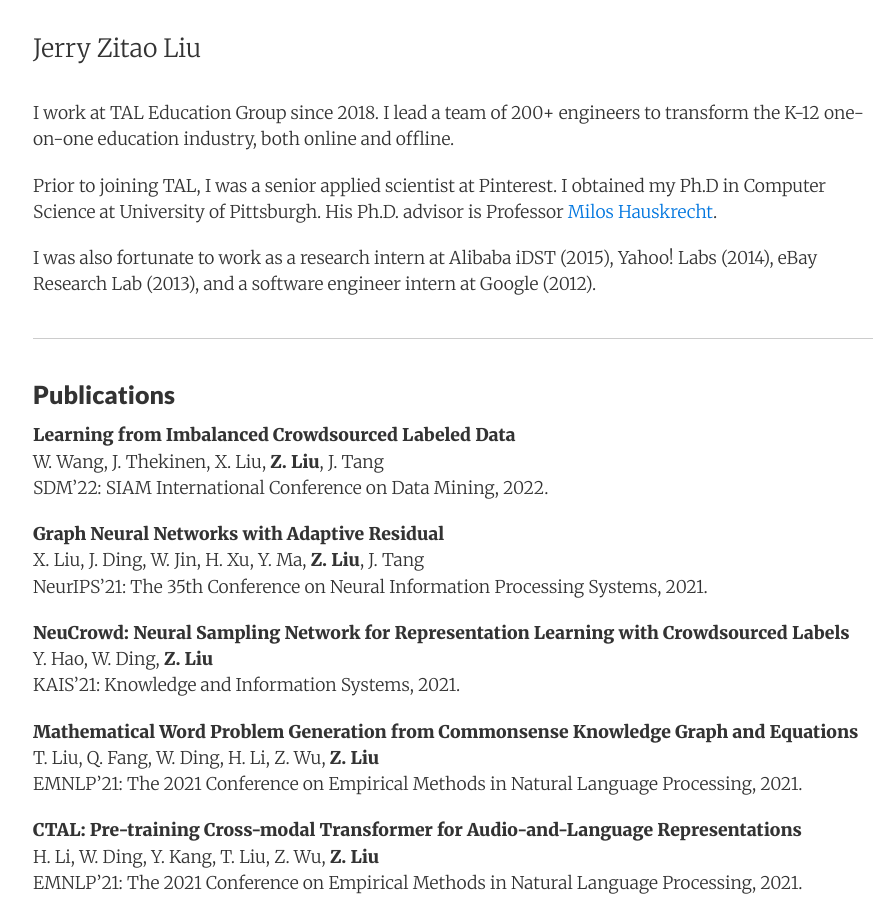
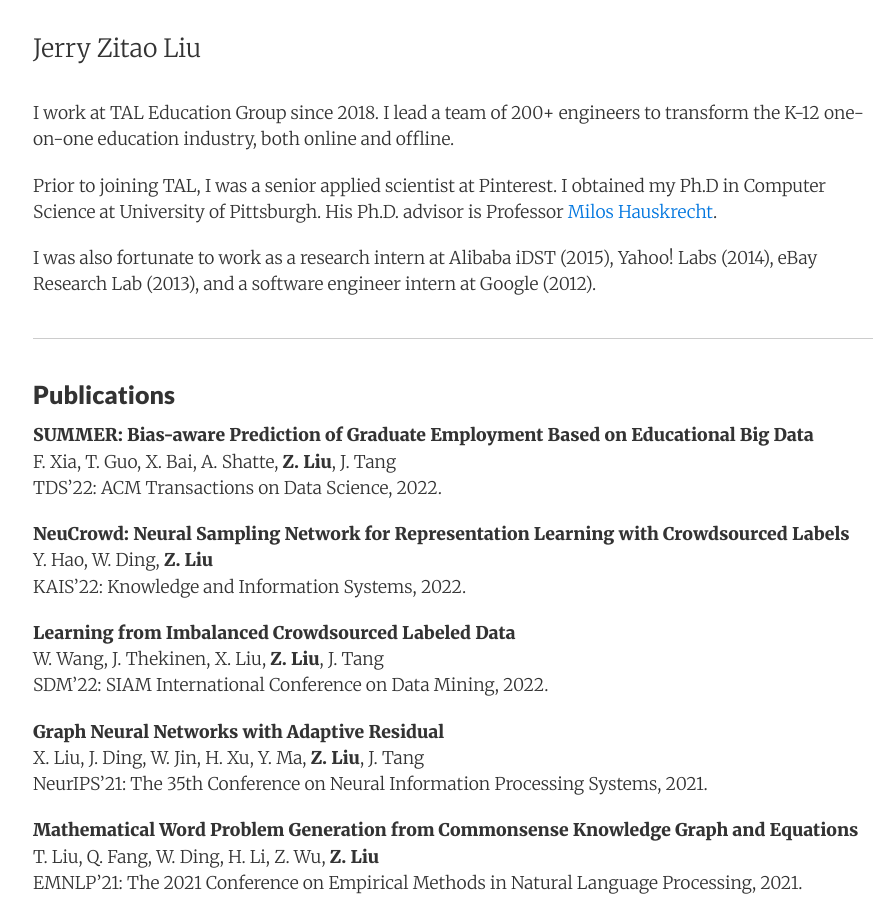
Before and after one commit to zitaoliu/zitaoliu.github.io, a Jekyll site: the page built from index.html, in a window 1280 px wide and 900 px high. Shown: the whole window, without its empty margins (187-1076 px from the left). Built offline with Jekyll 4.4.1, drawn with Linux system fonts in a browser that asks for light colours; nearby versions of some CDN libraries.

Commit message:
add new pubs

```diff
--- a/_includes/index_content.md
+++ b/_includes/index_content.md
@@ -9,6 +9,14 @@
 
 ### Publications
 
+**SUMMER: Bias-aware Prediction of Graduate Employment Based on Educational Big Data**
+F. Xia, T. Guo, X. Bai, A. Shatte, **Z. Liu**, J. Tang
+TDS'22: ACM Transactions on Data Science, 2022.
+
+**NeuCrowd: Neural Sampling Network for Representation Learning with Crowdsourced Labels**
+Y. Hao, W. Ding, **Z. Liu**
+KAIS'22: Knowledge and Information Systems, 2022.
+
 **Learning from Imbalanced Crowdsourced Labeled Data**
 W. Wang, J. Thekinen, X. Liu, **Z. Liu**, J. Tang
 SDM'22: SIAM International Conference on Data Mining, 2022.
@@ -16,10 +24,6 @@
 **Graph Neural Networks with Adaptive Residual**
 X. Liu, J. Ding, W. Jin, H. Xu, Y. Ma, **Z. Liu**, J. Tang
 NeurIPS'21: The 35th Conference on Neural Information Processing Systems, 2021.
-
-**NeuCrowd: Neural Sampling Network for Representation Learning with Crowdsourced Labels**
-Y. Hao, W. Ding, **Z. Liu**
-KAIS'21: Knowledge and Information Systems, 2021.
 
 **Mathematical Word Problem Generation from Commonsense Knowledge Graph and Equations**
 T. Liu, Q. Fang, W. Ding, H. Li, Z. Wu, **Z. Liu**
```
